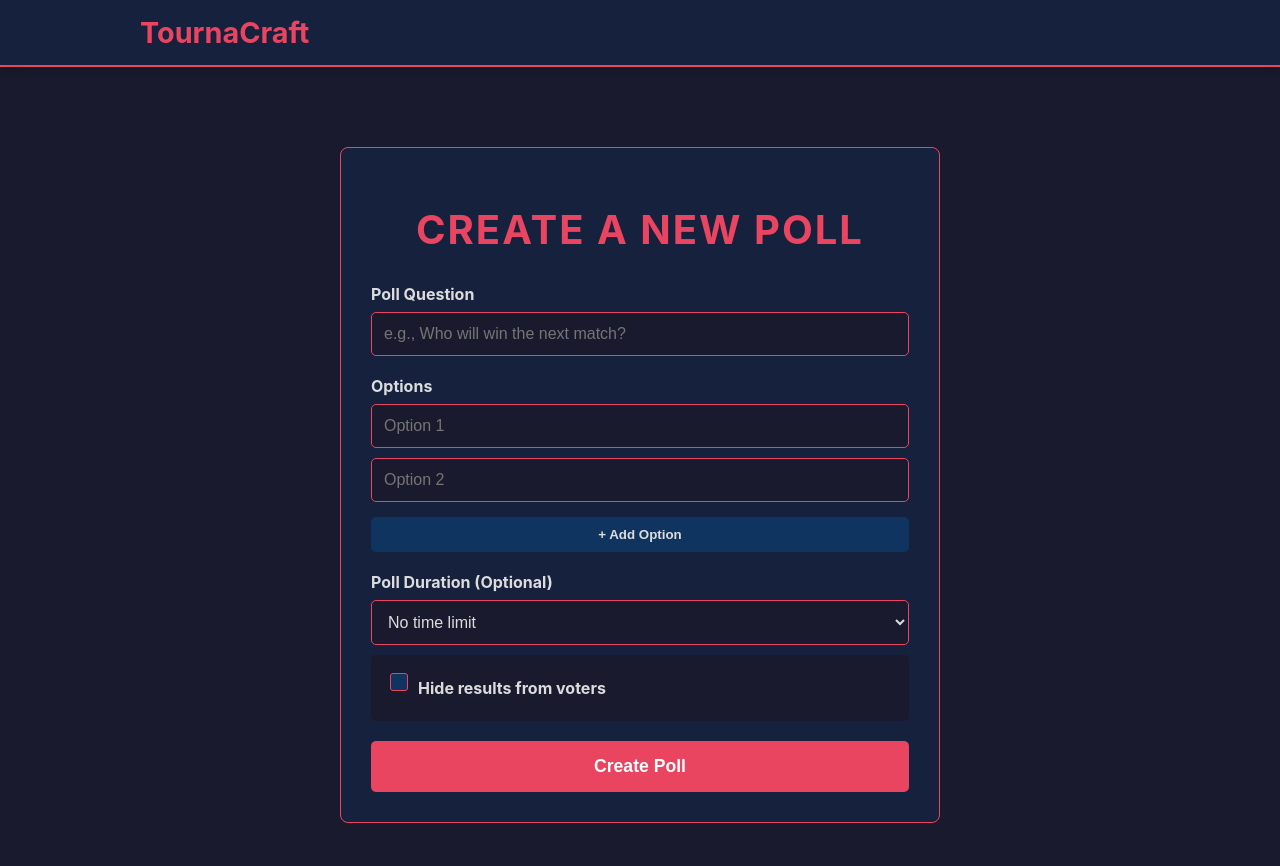
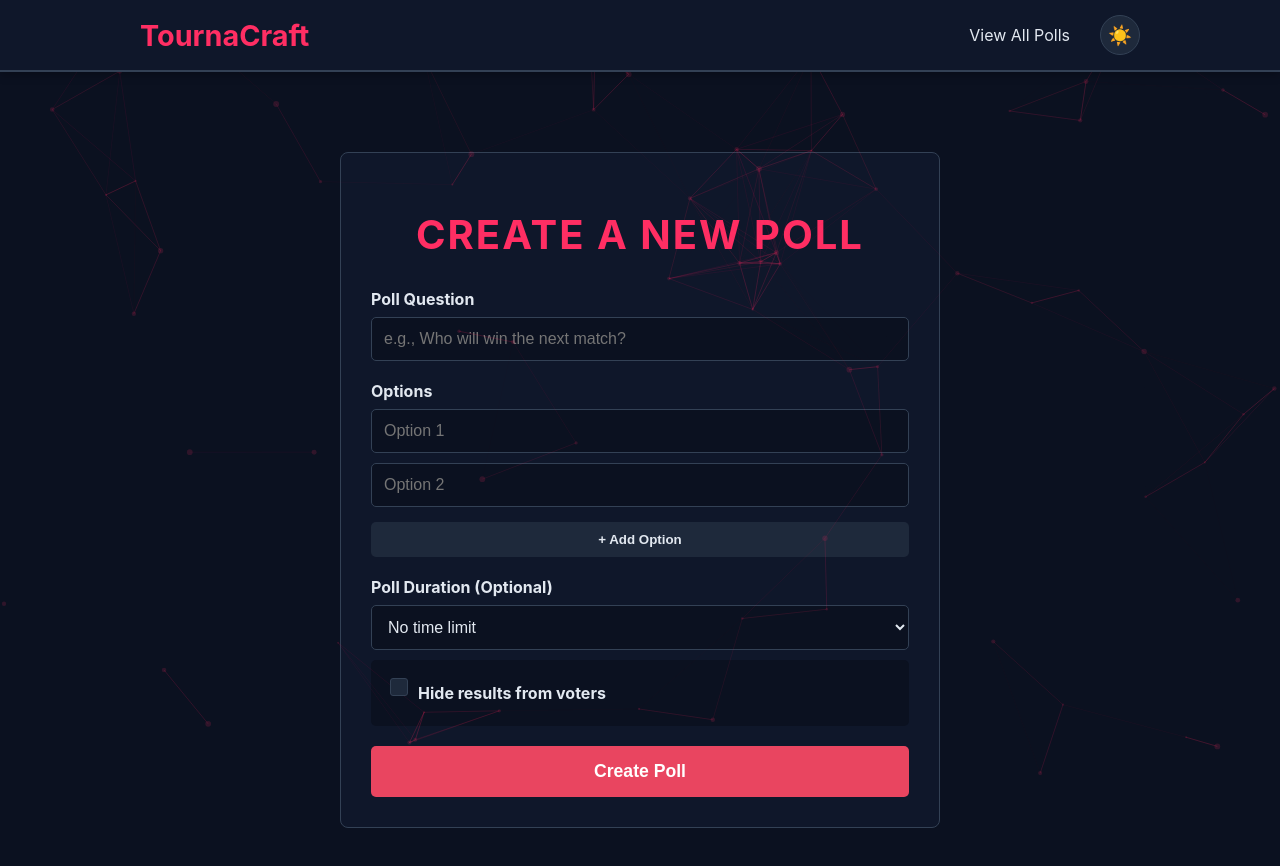
Before and after one commit to NONEUAL/PollCraft, a React (Create React App) app: page / in a window 1280 px wide. Shown: the top 866 px of the page. Built offline with nearby package versions, Linux system fonts and the light colour scheme; no server answers.

Commit message:
UI improvement / Change Colur and Particles

```diff
--- a/package.json
+++ b/package.json
@@ -7,13 +7,17 @@
     "@testing-library/jest-dom": "^6.9.1",
     "@testing-library/react": "^16.3.0",
     "@testing-library/user-event": "^13.5.0",
+    "@tsparticles/slim": "^3.9.1",
     "axios": "^1.13.2",
     "mongodb": "^7.0.0",
     "react": "^19.2.0",
     "react-dom": "^19.2.0",
     "react-router-dom": "^7.9.6",
     "react-scripts": "5.0.1",
+    "react-tsparticles": "^2.12.2",
     "socket.io-client": "^4.7.5",
+    "tsparticles": "^3.9.1",
+    "tsparticles-slim": "^2.12.0",
     "uuid": "^13.0.0",
     "web-vitals": "^2.1.4"
   },
--- a/src/App.js
+++ b/src/App.js
@@ -1,14 +1,44 @@
-import React from 'react';
+// src/App.js (Complete Corrected File)
+import React, { useCallback } from 'react'; // Import useCallback
 import { BrowserRouter as Router, Routes, Route } from 'react-router-dom';
 import Header from './components/Header';
 import CreatePollPage from './pages/CreatePollPage';
 import PollListPage from './pages/PollListPage';
 import PollViewPage from './pages/PollViewPage';
+
+// --- CORRECTED IMPORTS FOR PARTICLES ---
+import Particles from "react-tsparticles";
+import { loadSlim } from "tsparticles-slim"; // This is the engine loader
+import particlesConfig from './particles-config';
+// --- END OF CORRECTED IMPORTS ---
+
 import './App.css';
 
 function App() {
+
+  // --- NEW, CORRECTED INITIALIZATION LOGIC ---
+  const particlesInit = useCallback(async (engine) => {
+    // This is where you can load presets or custom shapes
+    // This loads the slim version of tsparticles
+    await loadSlim(engine);
+  }, []);
+
+  const particlesLoaded = (container) => {
+    console.log("Particles loaded:", container);
+  };
+  // --- END OF NEW LOGIC ---
+
   return (
     <Router>
+      {/* --- MODIFIED PARTICLES COMPONENT --- */}
+      {/* The component now takes an `init` prop instead of requiring a separate state */}
+      <Particles
+        id="tsparticles"
+        init={particlesInit}
+        loaded={particlesLoaded}
+        options={particlesConfig}
+      />
+
       <Header />
       <main className="app-container">
         <Routes>
--- a/src/components/Header.css
+++ b/src/components/Header.css
@@ -1,9 +1,12 @@
-/* src/components/Header.css (New File) */
+/* src/components/Header.css (Complete Updated File) */
 .app-header {
   background-color: var(--secondary-bg);
   padding: 15px 30px;
   border-bottom: 2px solid var(--border-color);
   box-shadow: 0 2px 10px rgba(0, 0, 0, 0.3);
+  /* Added for positioning on mobile later */
+  position: relative;
+  z-index: 10; /* Ensures header is above particles */
 }
 
 .header-content {
@@ -34,12 +37,29 @@
   background-color: var(--card-bg);
 }
 
-.create-poll-button {
-  background-color: var(--accent-color);
-  color: #fff;
+.header-nav {
+  display: flex;
+  align-items: center;
+  gap: 15px;
 }
 
-.create-poll-button:hover {
-  background-color: #c73049;
-  color: #fff;
+
+/* Theme */
+.iba-kulay {
+  background-color: var(--card-bg);
+  border: 1px solid var(--border-color);
+  color: var(--text-light);
+  border-radius: 50%;
+  width: 40px;
+  height: 40px;
+  display: flex;
+  justify-content: center;
+  align-items: center;
+  cursor: pointer;
+  font-size: 1.2rem;
+  transition: background-color 0.2s, transform 0.2s, color 0.2s;
 }
+
+.iba-kulay :hover {
+  transform: scale(1.1) rotate(15deg);
+}
--- a/src/components/Header.js
+++ b/src/components/Header.js
@@ -1,18 +1,38 @@
-import React from 'react';
+import React, { useState, useEffect } from 'react';
 import { Link } from 'react-router-dom';
 import './Header.css';
 
+const getInitialTheme = () => {
+  const savedTheme = localStorage.getItem('theme');
+  return savedTheme ? savedTheme : 'dark';
+};
+
 const Header = () => {
+  const [theme, setTheme] = useState(getInitialTheme);
+
+  useEffect(() => {
+    document.documentElement.setAttribute('data-theme', theme);
+    localStorage.setItem('theme', theme);
+  }, [theme]);
+
+  const toggleTheme = () => {
+    setTheme(theme === 'dark' ? 'light' : 'dark');
+  };
+
+
   return (
     <header className="app-header">
       <div className="header-content">
         <Link to="/" className="logo">TournaCraft</Link>
-        {/* <nav>
+        <nav className="header-nav">
           <Link to="/polls" className="nav-link">
             View All Polls
           </Link>
-        </nav> */}
+          <button onClick={toggleTheme} className="iba-kulay" aria-label="Toggle theme">
+            {theme === 'dark' ? '☀️' : '🌙'}
+          </button>
 
+        </nav>
       </div>
     </header>
   );
--- a/src/index.css
+++ b/src/index.css
@@ -1,13 +1,47 @@
-:root {
-  --primary-bg: #1a1a2e;
-  --secondary-bg: #16213e;
-  --card-bg: #0f3460;
-  --text-color: #e94560;
-  --text-light: #dcdcdc;
+/* NIGG MODE */
+:root,
+[data-theme="dark"] {
+  --primary-bg: #0b1120;
+  --secondary-bg: #0f172a;
+  --card-bg: #1e293b;
+  --text-color: #ff2e63;
+  --text-light: #e2e8f0;
+  --text-muted: #94a3b8;
   --accent-color: #e94560;
-  --border-color: #e94560;
+  --accent-hover: #ff477e;
+  --border-color: #334155;
+  --border-accent: #e94560;
+  --input-bg: #162033;
+  --success-bg: #064e3b;
+  --success-text: #6ee7b7;
+  --error-bg: #5c1f2f;
+  --error-text: #fca5a5;
+  --glow: rgba(233, 69, 96, 0.4);
+  --shadow: rgba(0, 0, 0, 0.5);
 }
 
+/*  FlashBang MODE */
+[data-theme="light"] {
+  --primary-bg: #f1f5f9;
+  --secondary-bg: #ffffff;
+  --card-bg: #f8fafc;
+  --text-color: #e94560;
+  --text-light: #1e293b;
+  --text-muted: #64748b;
+  --accent-color: #e94560;
+  --accent-hover: #d63651;
+  --border-color: #e2e8f0;
+  --border-accent: #e94560;
+  --input-bg: #ffffff;
+  --success-bg: #d1fae5;
+  --success-text: #065f46;
+  --error-bg: #fee2e2;
+  --error-text: #991b1b;
+  --glow: rgba(233, 69, 96, 0.15);
+  --shadow: rgba(0, 0, 0, 0.1);
+}
+
+/* --- Base Body Styles --- */
 body {
   margin: 0;
   font-family: -apple-system, BlinkMacSystemFont, 'Segoe UI', 'Roboto', 'Oxygen',
@@ -17,6 +51,7 @@ body {
   -moz-osx-font-smoothing: grayscale;
   background-color: var(--primary-bg);
   color: var(--text-light);
+  transition: background-color 0.3s ease, color 0.3s ease;
 }
 
 * {
--- a/src/pages/PollViewPage.js
+++ b/src/pages/PollViewPage.js
@@ -172,7 +172,7 @@ const PollViewPage = () => {
         {error && !hasVoted && <p className="error-message">{error}</p>}
 
         {hasVoted && poll.resultsVisibility === 'hidden' ? (
-          <div className="thank-you-message">
+          <div className="lamats">
             <h3>Thank you for your vote!</h3>
             <p>Results are hidden for this poll.</p>
           </div>
--- /dev/null
+++ b/src/particles-config.js
@@ -0,0 +1,67 @@
+const particlesConfig = {
+  background: {
+    color: {
+      value: "transparent",
+    },
+  },
+  fpsLimit: 60,
+  interactivity: {
+    events: {
+      onHover: {
+        enable: true,
+        mode: "repulse",
+      },
+      resize: true,
+    },
+    modes: {
+      repulse: {
+        distance: 80,
+        duration: 0.4,
+      },
+    },
+  },
+  particles: {
+    color: {
+      value: "#ff2e63",
+    },
+    links: {
+      color: "#ff2e63",
+      distance: 150,
+      enable: true,
+      opacity: 0.15,
+      width: 1,
+    },
+    collisions: {
+      enable: true,
+    },
+    move: {
+      direction: "none",
+      enable: true,
+      outModes: {
+        default: "bounce",
+      },
+      random: false,
+      speed: 1,
+      straight: false,
+    },
+    number: {
+      density: {
+        enable: true,
+        area: 800,
+      },
+      value: 60,
+    },
+    opacity: {
+      value: 0.15,
+    },
+    shape: {
+      type: "circle",
+    },
+    size: {
+      value: { min: 1, max: 3 },
+    },
+  },
+  detectRetina: true,
+};
+
+export default particlesConfig;
```
Also changed, not shown: 1 other file (tests, documents, lock files or other folders).
